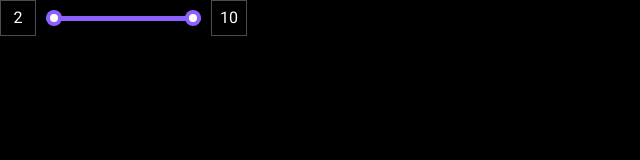
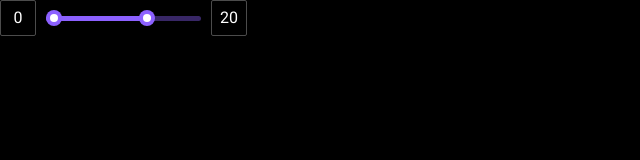
Before and after one commit to VadimDgahm/BrainCards, a React (Vite) app: page / in a window 1280 px wide. Shown: the top 160 px of the page, without its empty margins (0-640 px from the left). Built offline with nearby package versions, Linux system fonts and the light colour scheme.

Commit message:
new story for slider

```diff
--- a/src/App.tsx
+++ b/src/App.tsx
@@ -1,10 +1,15 @@
-import SliderDemo from '@/components/ui/slider/slider'
+import { useState } from 'react'
+
+import { Slider } from '@/components/ui/slider/slider'
 
 function App() {
+  const [values, setValues] = useState([0, 20])
+  const sliderCB = (newValues: number[]) => setValues(newValues)
+
   return (
     <>
       <div></div>
-      <SliderDemo />
+      <Slider cb={sliderCB} max={30} values={values} />
     </>
   )
 }
--- a/src/components/ui/slider/slider.module.scss
+++ b/src/components/ui/slider/slider.module.scss
@@ -10,6 +10,7 @@
   height: 36px;
   width: 36px;
   border: 1px solid var(--color-dark-300);
+  border-radius: 2px;
   display: flex;
   align-items: center; /* Выравнивание по вертикали по центру */
   justify-content: center;
@@ -71,5 +72,5 @@
 
 .SliderThumb:focus {
   outline: none;
-  box-shadow: 0 0 0 5px var(--color-dark-300);
+  box-shadow: 0 0 0 2px var(--color-dark-300);
 }
--- a/src/components/ui/slider/slider.tsx
+++ b/src/components/ui/slider/slider.tsx
@@ -1,28 +1,45 @@
 import React, { ChangeEvent } from 'react'
 
+type Props = {
+  cb: (values: number[]) => void
+  max: number
+  values: number[]
+}
+
 import { Typography } from '@/components/ui/typography'
-import * as Slider from '@radix-ui/react-slider'
+import * as SliderRadix from '@radix-ui/react-slider'
 
 import s from './slider.module.scss'
 
-const SliderDemo = () => (
+export const Slider = ({ cb, max, values, ...rest }: Props) => {
+  const updateSliderNumbersCb = (numbers: number[]) => {
+    cb(numbers)
+  }
+
+  return (
     <form className={s.SliderStyle}>
       <Typography variant={'body1'}>
-      <span className={s.SliderNumbers}>2</span>
+        <span className={s.SliderNumbers}>{values[0]}</span>
       </Typography>
-    <Slider.Root className={s.SliderRoot} defaultValue={[0, 100]} step={1}>
-      <Slider.Track className={s.SliderTrack}>
-        <Slider.Range className={s.SliderRange} />
-      </Slider.Track>
+      <SliderRadix.Root
+        className={s.SliderRoot}
+        max={max}
+        onValueChange={updateSliderNumbersCb}
+        step={1}
+        value={values}
+        {...rest}
+      >
+        <SliderRadix.Track className={s.SliderTrack}>
+          <SliderRadix.Range className={s.SliderRange} />
+        </SliderRadix.Track>
 
-      <Slider.Thumb aria-label={'Volume1'} className={s.SliderThumb} />
+        <SliderRadix.Thumb aria-label={'Volume1'} className={s.SliderThumb} />
 
-      <Slider.Thumb aria-label={'Volume2'} className={s.SliderThumb} />
-    </Slider.Root>
+        <SliderRadix.Thumb aria-label={'Volume2'} className={s.SliderThumb} />
+      </SliderRadix.Root>
       <Typography variant={'body1'}>
-      <span className={s.SliderNumbers}>10</span>
+        <span className={s.SliderNumbers}>{values[1]}</span>
       </Typography>
     </form>
   )
-
-export default SliderDemo
+}
```
Also changed, not shown: 1 other file (tests, documents, lock files or other folders). Lines whose indentation alone changed are shown as unchanged.
